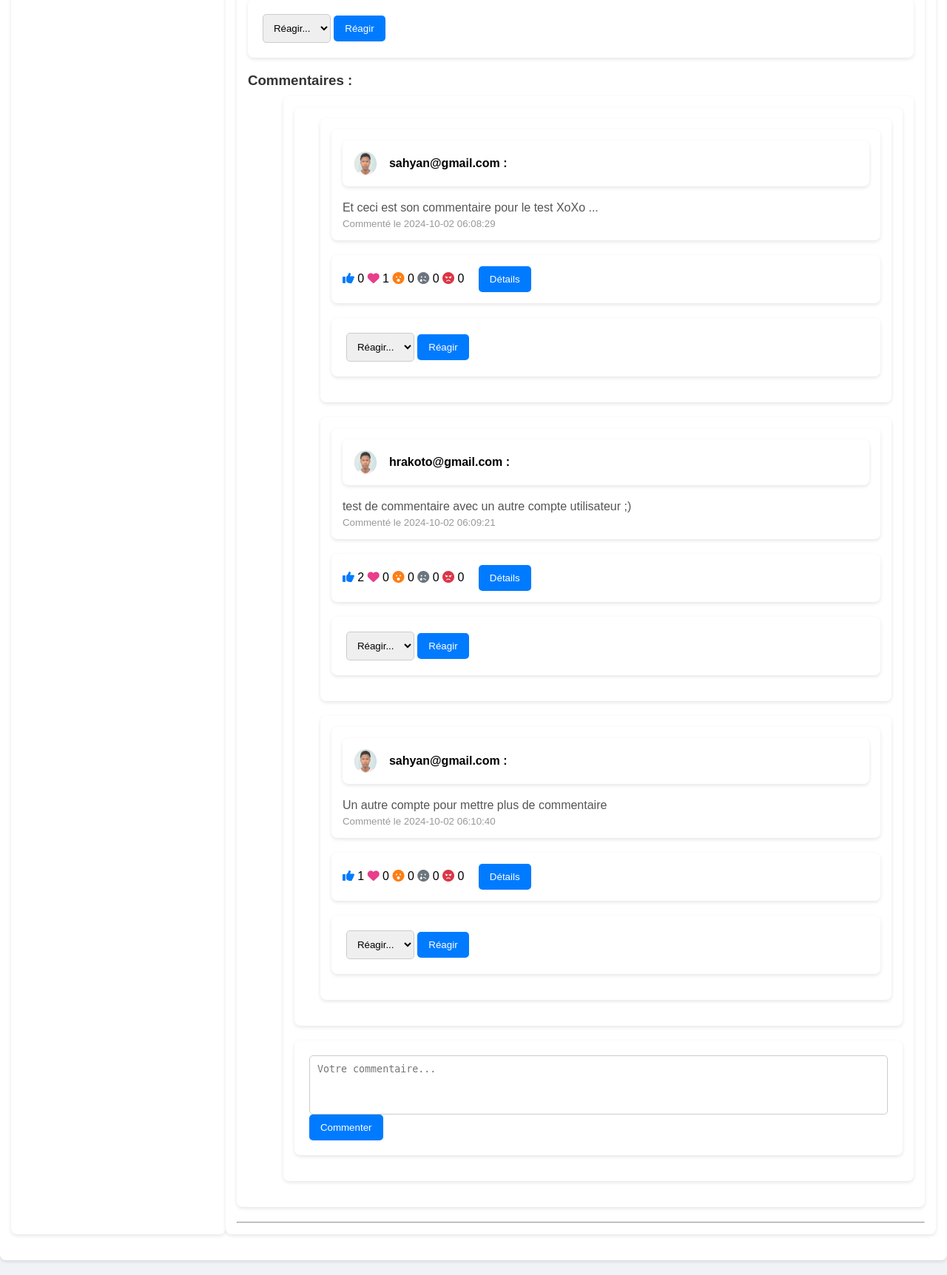
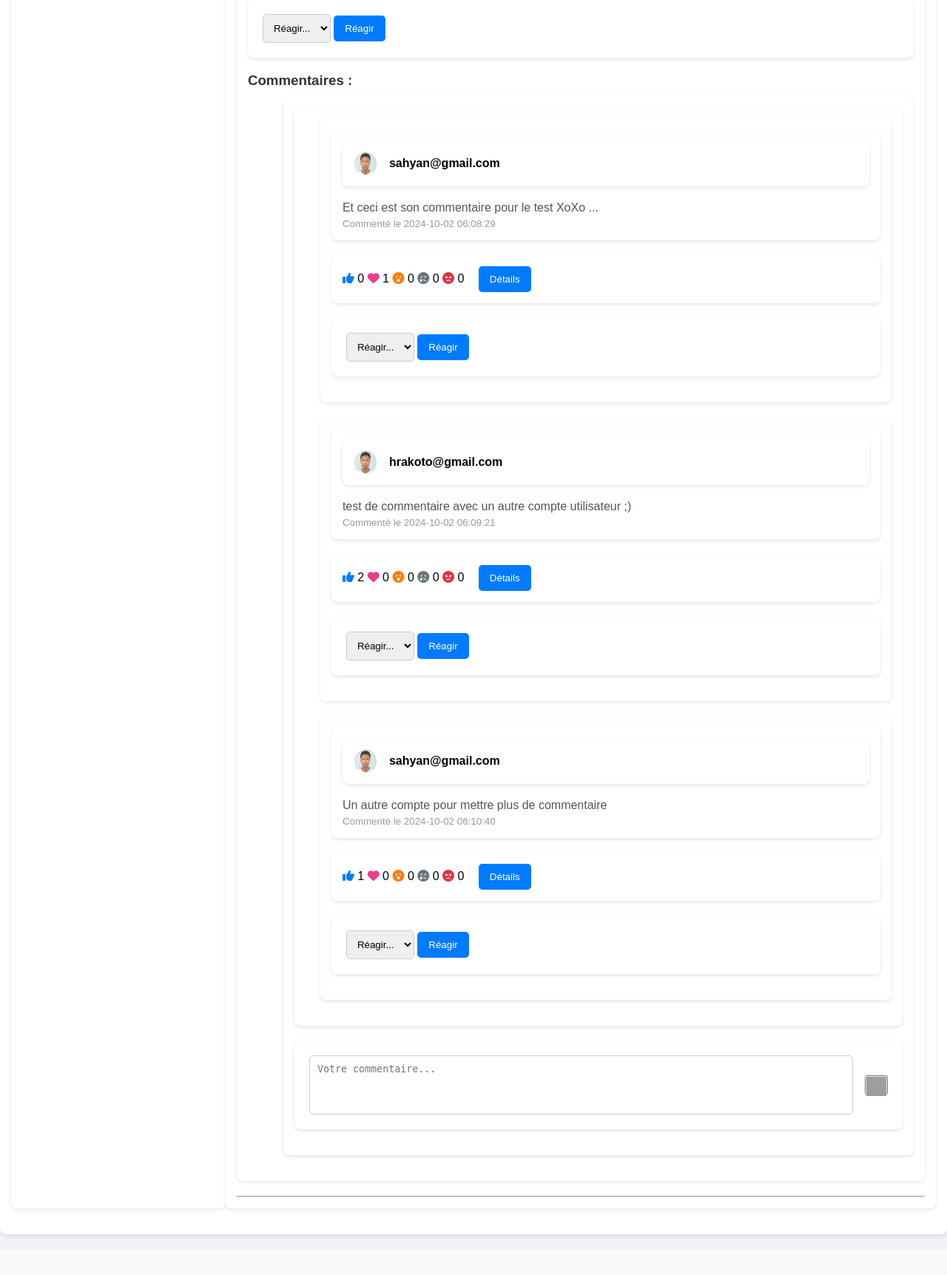
Before and after one commit to sahyan19/social_valyh, a PHP site: page /src/home.php in a window 1280 px wide. Shown: the part 412-2136 px from the top of the page at 74% size. After the commit the page ends 2086 px from the top, so only its background shows below. Run offline with PHP 8.4, Linux system fonts and the light colour scheme; a user stored in the database is signed in; data comes from the database, SQL or seed files in the repository; grey boxes are pictures that could not be loaded.

Commit message:
button commentaire envoyer

```diff
--- a/src/home.php
+++ b/src/home.php
@@ -92,14 +92,14 @@ $posts = $pdo->query('SELECT posts.*, users.email FROM posts JOIN users ON posts
             <img src="../img/imageTeste.png" alt="Photo de profil" class="pdp">
             <h4><?= htmlspecialchars($user_email['email']) ?></h4>
         </div>
-        <button><a href="logout.php">Déconnexion</a></button>
+        <button class="btn"><a href="logout.php">Déconnexion</a></button>
     </div>
 
     <div class="content">
         <!-- Formulaire pour créer une nouvelle publication -->
         <form id="post-form">
             <textarea name="content" placeholder="Votre publication..." required></textarea>
-            <button type="submit">Publier</button>
+            <button class="btn" type="submit">Publier</button>
         </form>
 
         <hr>
@@ -132,7 +132,7 @@ $posts = $pdo->query('SELECT posts.*, users.email FROM posts JOIN users ON posts
                     </span>
 
                     <!-- Bouton Détails -->
-                    <button onclick="toggleDetails(<?= $post['id'] ?>)">Détails</button>
+                    <button class="btn" onclick="toggleDetails(<?= $post['id'] ?>)">Détails</button>
 
                     <!-- Détails des réactions -->
                     <div id="details-<?= $post['id'] ?>" style="display: none;">
@@ -161,7 +161,7 @@ $posts = $pdo->query('SELECT posts.*, users.email FROM posts JOIN users ON posts
                         <option value="sad">Sad</option>
                         <option value="angry">Angry</option>
                     </select>
-                    <button type="submit">Réagir</button>
+                    <button type="submit" class="btn">Réagir</button>
                 </form>
 
                 <h3>Commentaires :</h3>
@@ -177,7 +177,7 @@ $posts = $pdo->query('SELECT posts.*, users.email FROM posts JOIN users ON posts
                                 <div class="comment-item">
                                     <div class="comment-inside">
                                         <img src="../img/imageTeste.png" alt="Photo de profil" class="image-mini">
-                                        <strong><?= htmlspecialchars($comment['email']) ?> :</strong>
+                                        <strong><?= htmlspecialchars($comment['email']) ?></strong>
                                     </div>
                                     <p><?= nl2br(htmlspecialchars($comment['content'])) ?></p>
                                     <small>Commenté le <?= htmlspecialchars($comment['created_at']) ?></small>
@@ -203,7 +203,7 @@ $posts = $pdo->query('SELECT posts.*, users.email FROM posts JOIN users ON posts
                                         <i class="fas fa-angry reaction-angry" title="Angry"></i> <?= $reactionCounts['angry'] ?? 0 ?>
                                     </span>
 
-                                    <button onclick="toggleDetails(<?= $comment['id'] ?>, 'comment')">Détails</button>
+                                    <button class="btn" onclick="toggleDetails(<?= $comment['id'] ?>, 'comment')">Détails</button>
 
                                     <!-- Détails des réactions -->
                                     <div id="details-comment-<?= $comment['id'] ?>" style="display: none;">
@@ -230,7 +230,7 @@ $posts = $pdo->query('SELECT posts.*, users.email FROM posts JOIN users ON posts
                                         <option value="sad">Sad</option>
                                         <option value="angry">Angry</option>
                                     </select>
-                                    <button type="submit">Réagir</button>
+                                    <button type="submit" class="btn">Réagir</button>
                                 </form>
                             </div>
                         <?php endforeach; ?>
@@ -241,7 +241,7 @@ $posts = $pdo->query('SELECT posts.*, users.email FROM posts JOIN users ON posts
                     <form class="comment-form" data-post-id="<?= $post['id'] ?>">
                         <input type="hidden" name="post_id" value="<?= $post['id'] ?>">
                         <textarea name="comment_content" placeholder="Votre commentaire..." required></textarea>
-                        <button type="submit">Commenter</button>
+                        <button class="comment-box" type="submit" class="envoyer"><img src="../img/envoyer.png" alt="envoyer" class="envoyer"></button>
                     </form>
                 </div>
             </div>
--- a/style/style.css
+++ b/style/style.css
@@ -56,6 +56,15 @@ body {
 
 .commets-section {
     margin-left: 3em;
+}
+
+
+.envoyer {
+    width: 2em;
+    height: 2em;
+    border: none;
+    color: rgb(27, 123, 233);
+    background-color: white;
 }
 
 .input{
@@ -132,7 +141,7 @@ textarea {
     resize: none;
 }
 
-button {
+.btn {
     background-color: #007bff;
     color: white;
     border: none;
@@ -142,9 +151,11 @@ button {
     transition: background 0.3s;
 }
 
-button:hover {
+.btn:hover {
     background-color: #0056b3;
 }
+
+
 
 
 div {
@@ -229,6 +240,17 @@ button a {
     gap: 1em;
 }
 
+.comment-box {
+    height: 2em;
+}
+
+.comment-form {
+    width: 100%;
+    display: flex;
+    align-items: center;
+    gap: 1em;
+}
+
 .image-gros {
     border-radius: 50%;
     width: 3em;
```
